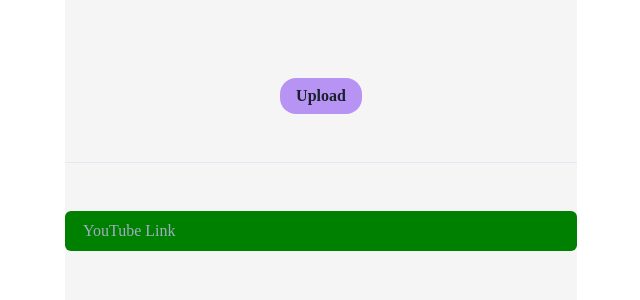
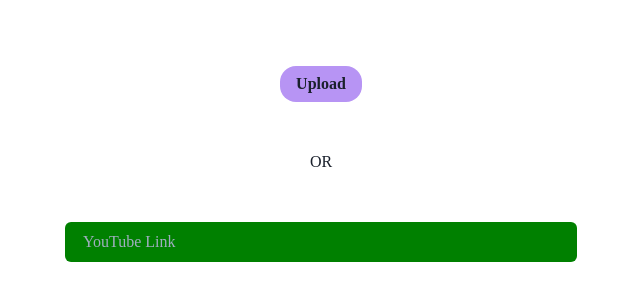
Before and after one commit to Poliphria/wave, a Next.js app: page / in a window 1280 px wide. Shown: the part 236-536 px from the top of the page, without its empty margins (319-959 px from the left). Built offline with nearby package versions, Linux system fonts and the light colour scheme.

Commit message:
Add comments

```diff
--- a/pages/components/Container.js
+++ b/pages/components/Container.js
@@ -1,31 +1,31 @@
 import {
     Flex,
-    keyframes,
-    usePrefersReducedMotion
+    // keyframes,
+    // usePrefersReducedMotion
 } from '@chakra-ui/react'
 import theme, { Theme } from '@chakra-ui/theme'
 
-const gradient = keyframes`
-      0% { background-position: 0% }
-      100% { background-position: 100% }
-      `;
+// const gradient = keyframes`
+//       0% { background-position: 0% }
+//       100% { background-position: 100% }
+//       `;
 
 export const Container = (props) => {
-    const prefersReducedMotion = usePrefersReducedMotion()
-    const gradientAnimation = prefersReducedMotion ? undefined : `${gradient} 9s alternate infinite`
+    // const prefersReducedMotion = usePrefersReducedMotion()
+    // const gradientAnimation = prefersReducedMotion ? undefined : `${gradient} 9s alternate infinite`
 
     return (
         <Flex
             direction="column"
             alignItems="center"
             justifyContent="flex-start"
-            bgGradient="linear(to-r, purp.100, purp.200)"
+            // bgGradient="linear(to-r, purp.100, purp.200)"
             position="absolute"
             // bgColor="blackAlpha.100"
             bgSize="300% 300%"
             width="100vw"
             height="100vh"
-            animation={gradientAnimation}
+            // animation={gradientAnimation}
             {...props}
         />
     )
--- a/pages/components/transcribe/WaveSurfer/WaveSurfer.js
+++ b/pages/components/transcribe/WaveSurfer/WaveSurfer.js
@@ -7,7 +7,7 @@
 const WaveSurferContainer = (props) => {
     // Wavesurfer will update all the time, so react will keep rendering
     // a new DOM child node. Need to assign a ref to existing child node so
-    // new ones don't be made.
+    // new ones aren't made.
     const waveFormRef = useRef()
 
     // options for wavesurfer
--- a/pages/index.js
+++ b/pages/index.js
@@ -1,3 +1,7 @@
+// Entrance point to the app itself.
+// If user has been here before then check cache for previous visit's options etc
+// First visit should show an upload button and a text box for youtube link
+
 import { Container } from "./components/Container"
 import { StackDivider, Text, VStack } from "@chakra-ui/layout"
 import { Button } from "@chakra-ui/button"
@@ -7,10 +11,9 @@
   return (
     <Container justifyContent="center">
       <VStack
-        divider={<StackDivider borderColor="gray.200" />}
+        //divider={<StackDivider borderColor="gray.200" />}
         spacing="12"
         align="center"
-        bgColor="whitesmoke"
         width="lg"
         height="lg"
         justify="center"
@@ -25,6 +28,7 @@
         >
           Upload
         </Button>
+        <Text>OR</Text>
         <Input bgColor="green" placeholder="YouTube Link" variant="filled"/>
       </VStack>
     </Container>
```
